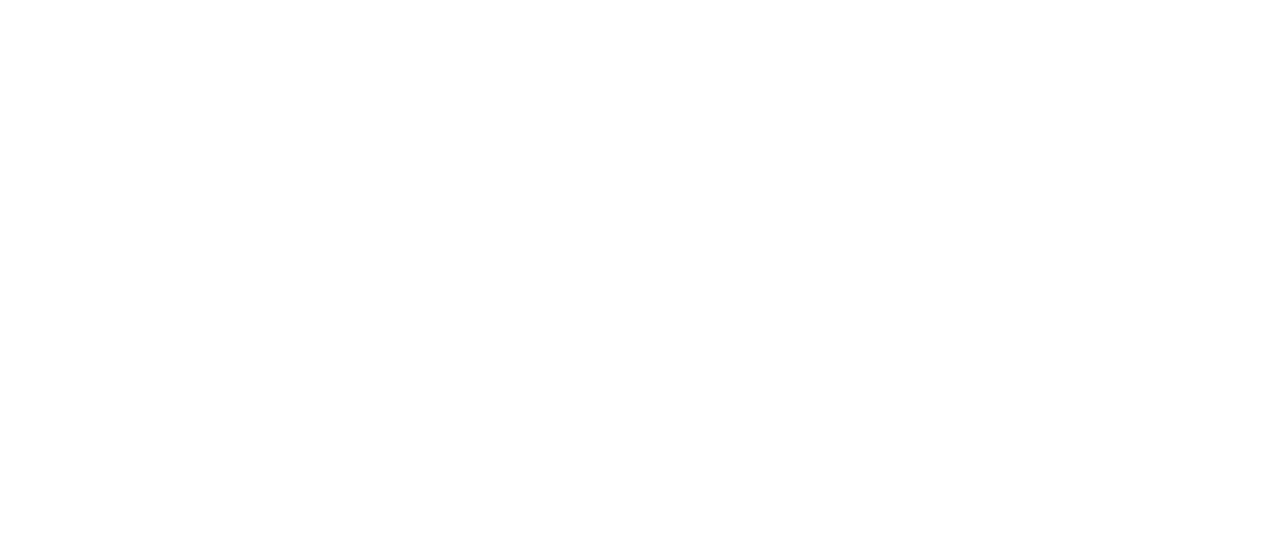
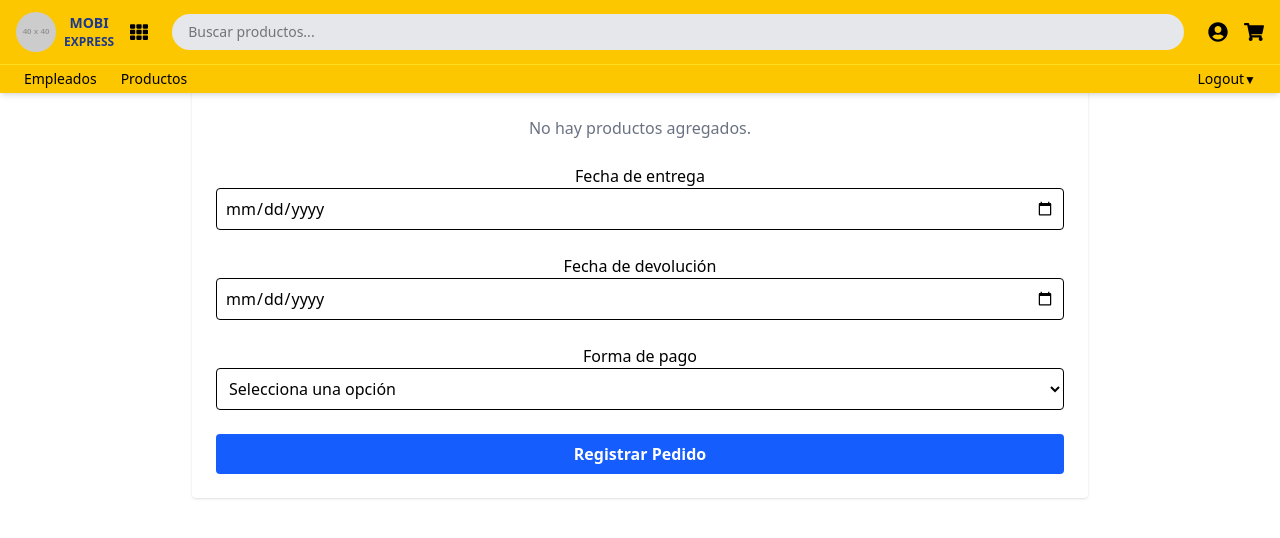
Before and after one commit to jmarroquin-2023026/MobiExpress-React, a React (Vite) app: page /orders/completeOrder in a window 1280 px wide. Before the commit this address had no page. Shown: the top 538 px of the page. Built offline with nearby package versions, Linux system fonts and the light colour scheme.

Commit message:
Se hace el funcionamiento de agregar pedido, se corrigen rutas y diseños

```diff
--- a/src/components/Categories/Categories.jsx
+++ b/src/components/Categories/Categories.jsx
@@ -7,7 +7,7 @@
 
   return (
     <div className='mt-30'>
-      <h1>Categorias</h1>
+      <h1 className='text-4xl font-bold'>Categorias</h1>
       {
         categories.map((category)=>(
           <CategoryCard
--- a/src/components/NavBar/NavBar.jsx
+++ b/src/components/NavBar/NavBar.jsx
@@ -35,7 +35,7 @@
         {/* Icons */}
         <div className="flex items-center gap-4">
           <Link to="/dashboard/profile/updateProfile"><FaUserCircle className="text-black text-xl cursor-pointer"/></Link>
-          <Link><FaShoppingCart className="text-black text-xl cursor-pointer"/></Link>
+          <Link to='/orders/completeOrder'><FaShoppingCart className="text-black text-xl cursor-pointer"/></Link>
         </div>
       </div>
 
--- a/src/components/Order/OrderCard.jsx
+++ b/src/components/Order/OrderCard.jsx
@@ -2,6 +2,7 @@
 import { useOrder } from '../../shared/hooks/order/useOrder'
 import { useUpdateOrder } from '../../shared/hooks/order/useUpdateOrder'
 import toast from 'react-hot-toast'
+import Navbar from '../NavBar/NavBar'
 
 export const OrderCard = () => {
   const { getOrders, allOrders } = useOrder()
@@ -31,7 +32,8 @@
 
   return (
     <div className="px-6 py-8">
-      <h2 className="text-3xl font-bold mb-8 text-center text-gray-800">Pedidos Registrados</h2>
+      <Navbar/>
+      <h2 className="mt-20 text-3xl font-bold mb-8 text-center text-gray-800">Pedidos Registrados</h2>
 
       <div className="grid gap-6 grid-cols-1 sm:grid-cols-2 md:grid-cols-3 lg:grid-cols-4">
         {allOrders.map((order) => (
--- /dev/null
+++ b/src/components/Order/OrderForm.jsx
@@ -0,0 +1,157 @@
+import React, { useEffect, useState } from 'react'
+
+import toast from 'react-hot-toast'
+import { useNavigate } from 'react-router-dom'
+import { useAddOrder } from '../../shared/hooks/order/useAddOrder'
+import { CardForm } from '../Card/CardForm'
+import { SavedCards } from '../Card/SavedCards'
+import Navbar from '../NavBar/NavBar'
+
+
+export const OrderForm = () => {
+  const [order, setOrder] = useState([])
+  const [dueDate, setDueDate] = useState('')
+  const [returnDate, setReturnDate] = useState('')
+  const [paymentMethod, setPaymentMethod] = useState('')
+  const { addOrder, isLoading } = useAddOrder()
+  const navigate = useNavigate()
+
+  const loadOrder = () => {
+  const stored = JSON.parse(localStorage.getItem('order')) || []
+  console.log("Datos cargados desde localStorage:", stored)
+  setOrder(stored)
+}
+
+
+  useEffect(() => {
+    loadOrder()
+  }, [])
+
+ const handleSubmit = async () => {
+  if (!order.length) {
+    return toast.error('No hay productos para registrar')
+  }
+
+  if (!dueDate) {
+    return toast.error('Por favor selecciona la fecha de entrega')
+  }
+
+  if (!returnDate) {
+    return toast.error('Por favor selecciona la fecha de devolución')
+  }
+
+  if (new Date(returnDate) < new Date(dueDate)) {
+    return toast.error('La fecha de devolución no puede ser anterior a la fecha de entrega')
+  }
+
+  const payload = {
+    products: order.map(p => ({
+      product: p._id,
+      quantity: p.quantity
+    })),
+    dueDate,
+    returnDate
+  }
+
+  console.log("Payload enviado al backend:", payload)
+
+  const res = await addOrder(payload)
+  if (res) {
+    localStorage.removeItem('order')
+    setOrder([])
+
+  }
+}
+
+
+
+
+  const handleDeleteProduct = (id) => {
+    const updated = order.filter(p => p._id !== id)
+    setOrder(updated)
+    localStorage.setItem('order', JSON.stringify(updated))
+    toast.success('Producto eliminado del pedido')
+  }
+
+  return (
+
+    <div className="max-w-4xl mx-auto p-6 bg-white shadow rounded space-y-6">
+        <Navbar/>
+      <h1 className="text-3xl font-bold text-center">Registrar Pedido</h1>
+
+      {/* Mostrar productos del pedido */}
+      <div className="space-y-4">
+        {order.length === 0 ? (
+          <p className="text-gray-500 text-center">No hay productos agregados.</p>
+        ) : (
+          order.map(p => (
+            <div key={p._id} className="border p-4 rounded bg-gray-100 flex justify-between items-center">
+              <div>
+                <h3 className="font-semibold">{p.name}</h3>
+                <p>Cantidad: {p.quantity}</p>
+                <p>Precio: Q{Number(p.price).toFixed(2)}</p>
+              </div>
+              <button
+                onClick={() => handleDeleteProduct(p._id)}
+                className="bg-red-600 hover:bg-red-700 text-white px-3 py-1 rounded"
+              >
+                Eliminar
+              </button>
+            </div>
+          ))
+        )}
+      </div>
+
+      {/* Fechas */}
+      <div>
+        <label>Fecha de entrega</label>
+        <input
+          type="date"
+          className="w-full p-2 border rounded"
+          value={dueDate}
+          onChange={(e) => setDueDate(e.target.value)}
+        />
+      </div>
+
+      <div>
+        <label>Fecha de devolución</label>
+        <input
+          type="date"
+          className="w-full p-2 border rounded"
+          value={returnDate}
+          onChange={(e) => setReturnDate(e.target.value)}
+        />
+      </div>
+
+      {/* Forma de pago */}
+      <div>
+        <label>Forma de pago</label>
+        <select
+          className="w-full p-2 border rounded"
+          value={paymentMethod}
+          onChange={(e) => setPaymentMethod(e.target.value)}
+        >
+          <option value="">Selecciona una opción</option>
+          <option value="tarjeta">Tarjeta</option>
+          <option value="efectivo">Efectivo</option>
+        </select>
+      </div>
+
+      {/* Mostrar tarjeta si aplica */}
+      {paymentMethod === 'tarjeta' && (
+        <>
+          <CardForm />
+          <SavedCards />
+        </>
+      )}
+
+      <button
+        onClick={handleSubmit}
+        disabled={isLoading}
+        className="w-full bg-blue-600 hover:bg-blue-700 text-white py-2 rounded font-semibold"
+      >
+        {isLoading ? 'Registrando...' : 'Registrar Pedido'}
+      </button>
+    </div>
+  )
+}
--- a/src/components/Order/UserOrderCard.jsx
+++ b/src/components/Order/UserOrderCard.jsx
@@ -1,7 +1,6 @@
 import React, { useEffect } from 'react'
 import { useUserOrders } from '../../shared/hooks/order/userOrderOfUser'
-
-
+import Navbar from '../NavBar/NavBar'
 
 
 export const UserOrderCard = () => {
@@ -16,7 +15,8 @@
 
   return (
     <div className="px-6 py-8">
-      <h2 className="text-3xl font-bold mb-8 text-center text-gray-800">Mis Pedidos</h2>
+      <Navbar/>
+      <h2 className=" mt-20 text-3xl font-bold mb-8 text-center text-gray-800">Mis Pedidos</h2>
 
       <div className="grid gap-6 grid-cols-1 sm:grid-cols-2 md:grid-cols-3 lg:grid-cols-4">
         {userOrders.map((order) => (
--- a/src/components/User/UpdateInfo.jsx
+++ b/src/components/User/UpdateInfo.jsx
@@ -142,12 +142,14 @@
             </button>
           </Link>
 
-          <button
+          <Link to='/orders/MyOrder'>
+            <button
             type="button"
             className="bg-green-400 hover:bg-green-500 text-white px-4 py-2 rounded"
           >
             Historial
           </button>
+          </Link>
         </div>
       </form>
     </div>
--- a/src/components/User/Users.jsx
+++ b/src/components/User/Users.jsx
@@ -26,7 +26,7 @@
   }, [filter])
 
   return (
-    <div className="p-6">
+    <div className="mt-20 p-6">
       <div className="mb-4">
         <label className="mr-2 font-medium text-gray-700">Filtrar:</label>
         <select
--- a/src/pages/CategoriesPage.jsx
+++ b/src/pages/CategoriesPage.jsx
@@ -15,7 +15,7 @@
   }, [location])
 
   return (
-    <div className='mt-36'>
+    <div className='mt-10'>
       <Navbar/>
       <DashboardContent categories={allCategories} getCategories={getCategories} />
     </div>
--- a/src/routes.jsx
+++ b/src/routes.jsx
@@ -25,6 +25,7 @@
 import { UserOrderCard } from "./components/Order/UserOrderCard";
 import { ProductDetails } from "./components/Products/ProductDetails";
 import { ProductForm } from "./components/Products/ProductForm";
+import { OrderForm } from "./components/Order/OrderForm";
 
 export const routes = [
     {
@@ -139,6 +140,10 @@
             {
                 path:'MyOrder',
                 element:<UserOrderCard/>
+            },
+            {
+                path:'completeOrder',
+                element:<OrderForm/>
             }
         ]
     }
--- a/src/services/Orderapi.js
+++ b/src/services/Orderapi.js
@@ -32,7 +32,7 @@
 
 export const addOrderRequest=async(order)=>{
     try{
-        return await apiClient.post('/order-register',order)
+        return await apiClient.post('/add',order)
     }catch(e){
         return{
             error:true,
```
Also changed, not shown: src/components/Products/ProductDetails.jsx (+65 -2 lines).
